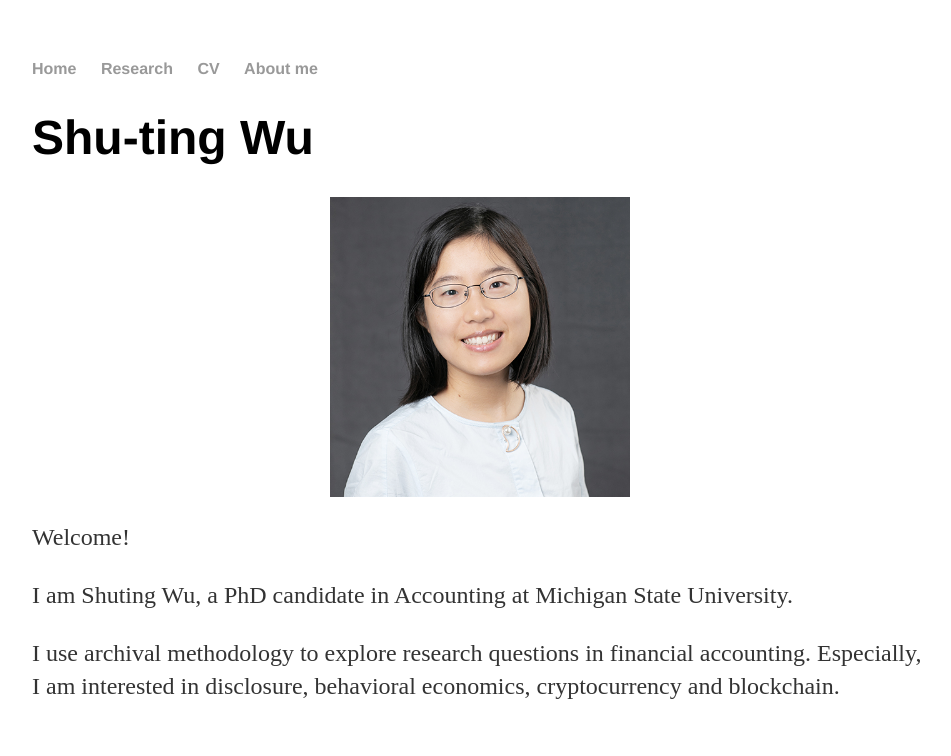
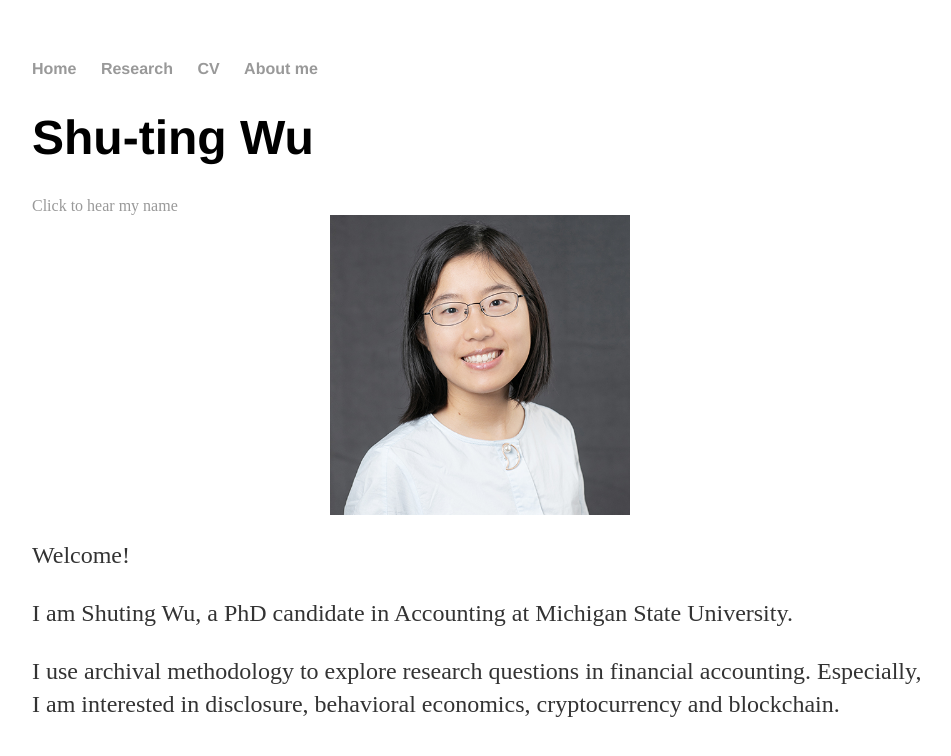
Before and after one commit to shu-ting-wu/shu-ting-wu.github.io, a Jekyll site: the page built from index.html, in a window 1280 px wide. Shown: the top 756 px of the page, without its empty margins (160-1111 px from the left). Built offline with Jekyll 4.4.1, drawn with Linux system fonts in a browser that asks for light colours.

Commit message:
Update index.html

```diff
--- a/index.html
+++ b/index.html
@@ -4,6 +4,7 @@ title: Shuting Wu
 ---
 <div class="blurb">
 	<h1>Shu-ting Wu</h1>
+	<a href="https://shu-ting-wu.github.io/assets/audio/name.m4a">Click to hear my name<a/>
 	<img src="https://shu-ting-wu.github.io/assets/image/myimage.jpg"  style="display: block; margin: auto;" width="300"/>
 	<p>Welcome!</p>
 	<p>I am Shuting Wu, a PhD candidate in Accounting at Michigan State University.</p>
```
